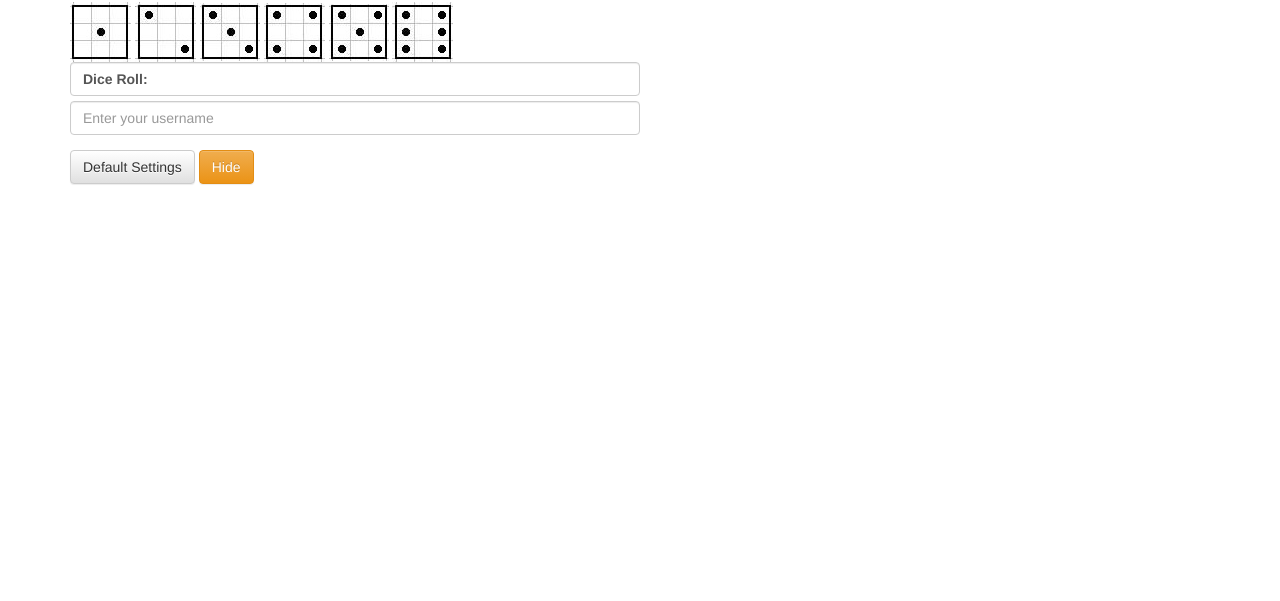
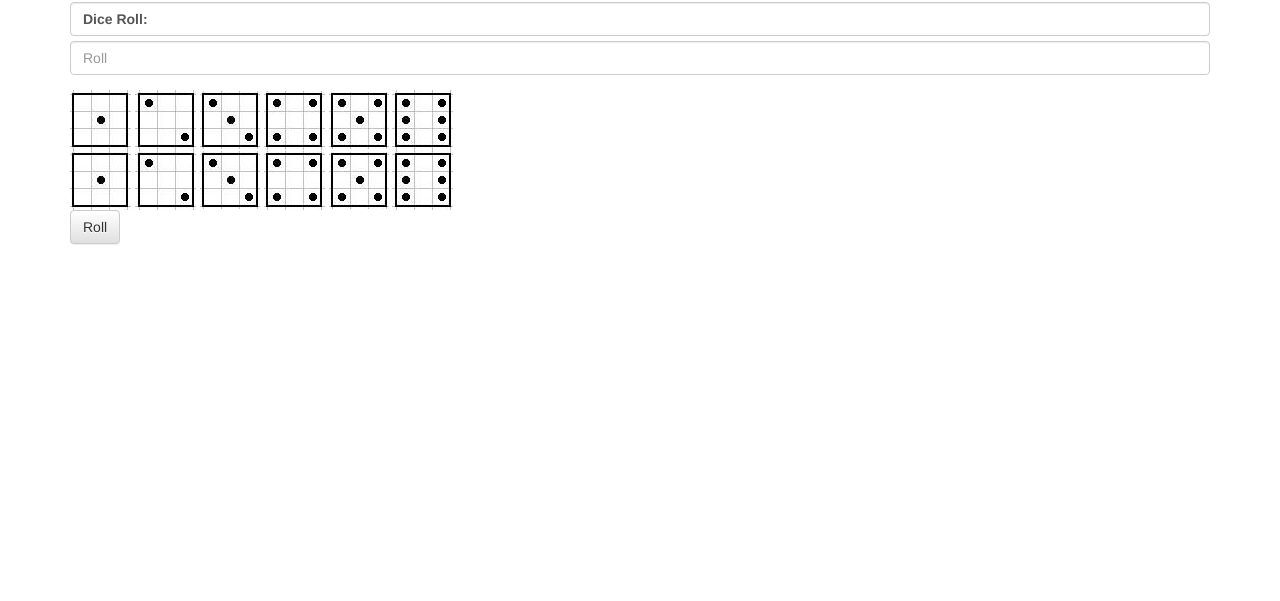
Before and after one commit to egrunin/comp1073-final, a plain HTML site: page index.html in a window 1280 px wide. Shown: the part 199-800 px from the top of the page. Drawn offline with Linux system fonts and the light colour scheme.

Commit message:
second commit

```diff
--- a/Scripts/app.js
+++ b/Scripts/app.js
@@ -1,58 +1,21 @@
 /// <reference path="../typings/tsd.d.ts" />
+   "use strict";
 
-// setup your IIFE (Immediately Invoked Function Expression)
-(function() {
+  /*function randNum() {
+        console.log(Math.floor((Math.random() * 6) + 1));
+        }
 
-    "use strict";
+        $('#rollButton').click(function(){
+            randNum();
+        });*/
 
-    var mainContentH1 = $('#mainContent h1')[0];
+        var dice = document.getElementById(getRandom())
+        var dice2 = document.getElementById(getRandom())
 
-    var welcome = $('#welcome').text();
-
-    var mainContentH1JS = document.querySelectorAll('#mainContent h1')[1];
-
-    // console.log(mainContentH1.textContent);
-
-    // console.log(welcome);
-
-    //console.log(mainContentH1JS);
-
-    /*
-    var form1JS = document.getElementById('form1');
-    form1JS.style.width = "50%";
-    */
-
-    $('#form1').css('width', '50%');
-
-    $('#form1 input').attr('placeholder', 'Enter your username');
-
-    //JQUERY VERSION
-    $('#submitButton').mouseover(function() {
-        $('#submitButton').attr('class', 'btn btn-danger');
-    });
-
-    $('#submitButton').mouseout(function() {
-        $('#submitButton').attr('class', 'btn btn-primary');
-    });
-
-
-    $('#defaultButton').click(function() {
-        $('#username').val("Tom's luck number is: " + (Math.floor(Math.random() * 49) + 1));
-    });
-
-    $('#toggleButton').click(function() {
-        if ($('#toggleButton').text() === 'Hide') {
-            $('#form1').hide('1000');
-            $('#toggleButton').text('Show');
-        } else {
-            $('#form1').show('1000');
-            $('#toggleButton').text('Hide');
-        }
-    });
-
-    $('#username').click(function() {
-        $('#username').select();
-    });
-
-
-})();
+        $('#rollButton').click(function getRandom() {
+            var number = (Math.floor(Math.random()*6)+1);
+        });
+        function highlight() {
+            dice = document.getElementById(getRandom());
+            dice2 = document.getElementById(getRandom());
+        };
--- a/index.html
+++ b/index.html
@@ -10,7 +10,7 @@
     <link rel="stylesheet" href="Content/css/bootstrap-theme.min.css">
     <link rel="stylesheet" href="Content/css/font-awesome.min.css">
     <link rel="stylesheet" href="Content/app.css">
-    <title>COMP1073 - Lesson 10</title>
+    <title>COMP1073 - Dice Roll</title>
 </head>
 
 <body>
@@ -33,9 +33,7 @@
             <div class="collapse navbar-collapse" id="bs-example-navbar-collapse-1">
 
                 <ul class="nav navbar-nav navbar-right">
-                    <li class="active"><a href="index.html">About Me</a></li>
-                    <li><a href="projects.html">My Projects</a></li>
-                    <li><a href="contact.html">Contact Me</a></li>
+                    <li class="active"><a href="index.html">Home</a></li>
 
                 </ul>
             </div>
@@ -54,23 +52,29 @@
 
     <div class="container">
         <form id="form1" action="" method="get">
-            <div class="dice">
-                <img src="Assets/images/dice1.jpg" alt="dice1">
-                <img src="Assets/images/dice2.jpg" alt="dice2">
-                <img src="Assets/images/dice3.jpg" alt="dice3">
-                <img src="Assets/images/dice4.jpg" alt="dice4">
-                <img src="Assets/images/dice5.jpg" alt="dice5">
-                <img src="Assets/images/dice6.jpg" alt="dice6">
-            </div>
-
             <div class="form-group">
                 <label for="roll" class="form-control">Dice Roll: </label>
                 <input id="roll" type="text" class="form-control" name="roll" placeholder="Roll">
             </div>
+            <div class="dice">
+                <img id="d1" src="Assets/images/dice1.jpg" alt="dice1">
+                <img id="d2" src="Assets/images/dice2.jpg" alt="dice2">
+                <img id="d3" src="Assets/images/dice3.jpg" alt="dice3">
+                <img id="d4" src="Assets/images/dice4.jpg" alt="dice4">
+                <img id="d5" src="Assets/images/dice5.jpg" alt="dice5">
+                <img id="d6" src="Assets/images/dice6.jpg" alt="dice6">
+            </div>
+            <div class="dice2">
+                <img id="d1" src="Assets/images/dice1.jpg" alt="dice1">
+                <img id="d2" src="Assets/images/dice2.jpg" alt="dice2">
+                <img id="d3" src="Assets/images/dice3.jpg" alt="dice3">
+                <img id="d4" src="Assets/images/dice4.jpg" alt="dice4">
+                <img id="d5" src="Assets/images/dice5.jpg" alt="dice5">
+                <img id="d6" src="Assets/images/dice6.jpg" alt="dice6">
+            </div>
 
         </form>
-         <button id="defaultButton" class="btn btn-default">Default Settings</button>
-         <button id="toggleButton" class="btn btn-warning">Hide</button>
+         <button id="rollButton" class="btn btn-default">Roll</button>
     </div>
 
 
```
